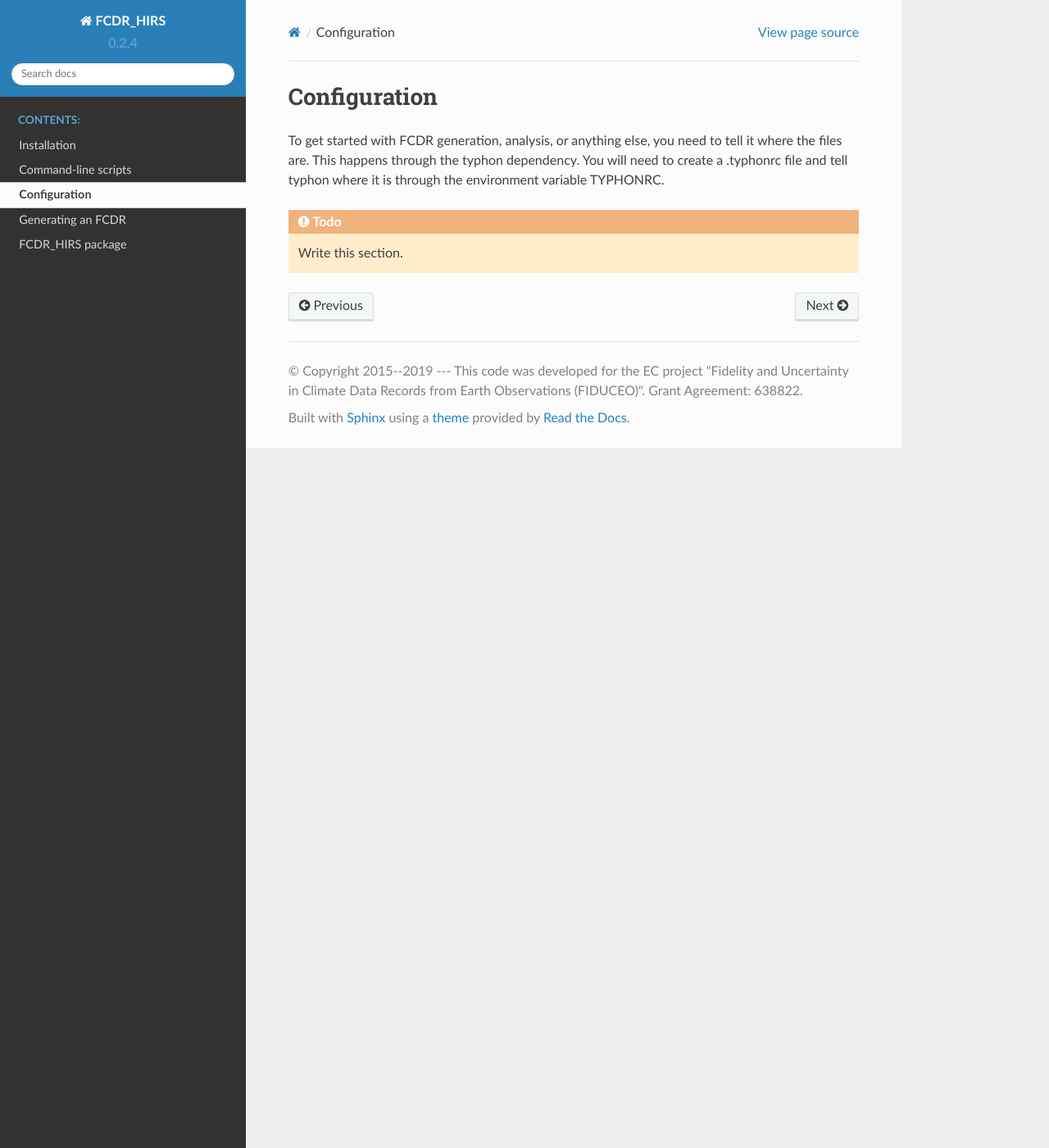
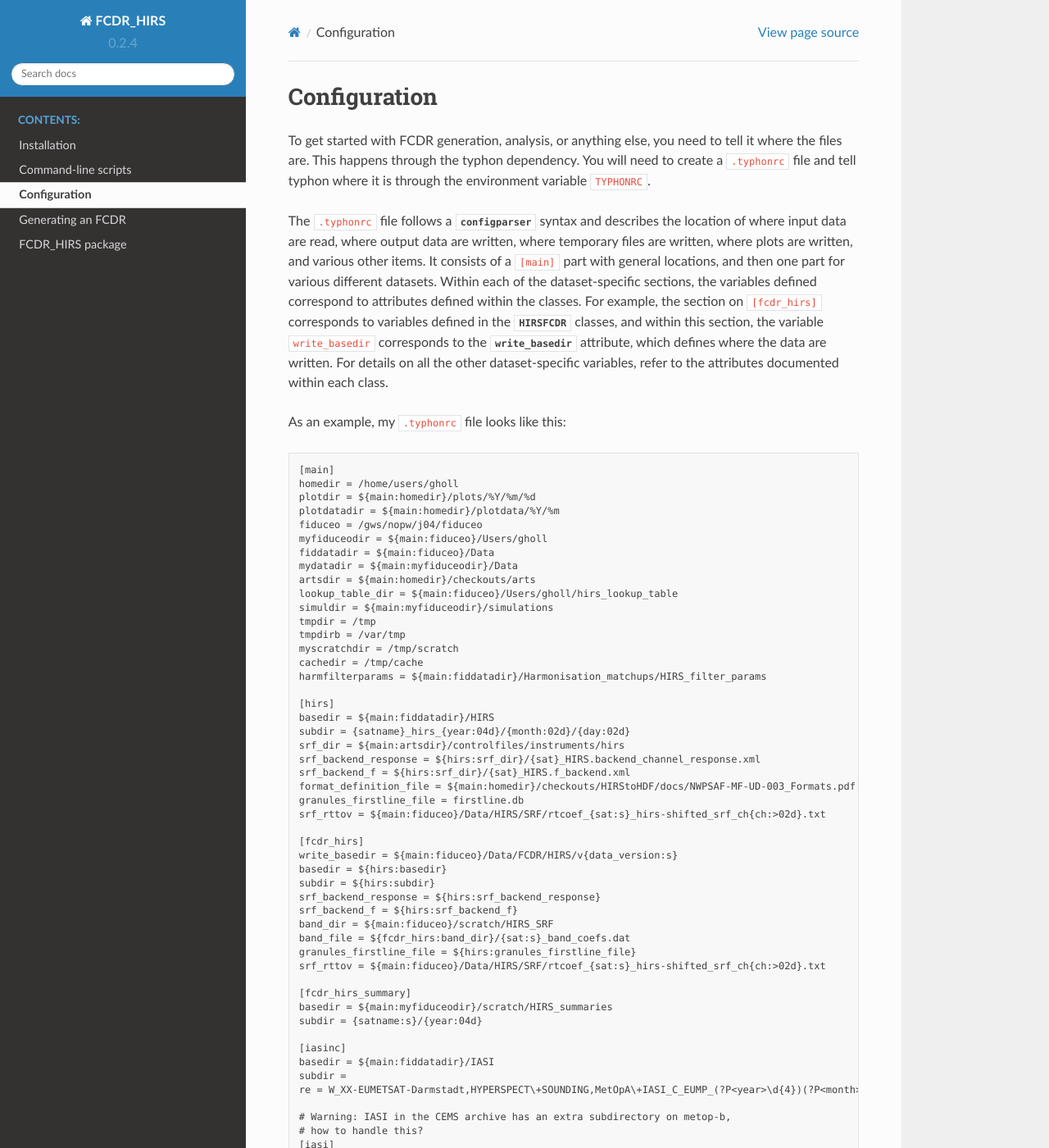
Before and after one commit to FIDUCEO/FCDR_HIRS, a Sphinx documentation site: the page built from doc/configuration.rst, in a window 1280 px wide and 1400 px high. Shown: the whole window at 82% size. Built offline with Sphinx 7.4.7 and the Read the Docs theme 2.0.0, drawn with Linux system fonts in a browser that asks for light colours; pages that are not in the unit, such as notebooks, are missing from menus; some of the changed text lies outside the part shown.

Commit message:
Expand documentation description

```diff
--- a/doc/configuration.rst
+++ b/doc/configuration.rst
@@ -3,9 +3,99 @@ Configuration
 
 To get started with FCDR generation, analysis, or anything else, you
 need to tell it where the files are. This happens through the typhon
-dependency. You will need to create a .typhonrc file and tell typhon
-where it is through the environment variable TYPHONRC.
+dependency. You will need to create a ``.typhonrc`` file and tell typhon
+where it is through the environment variable ``TYPHONRC``.
 
-.. todo::
+The ``.typhonrc`` file follows a :mod:`configparser` syntax and describes
+the location of where input data are read, where output data are written,
+where temporary files are written, where plots are written, and various
+other items.  It consists of a ``[main]`` part with general locations,
+and then one part for various different datasets.  Within each of the
+dataset-specific sections, the variables defined correspond to attributes
+defined within the classes.  For example, the section on ``[fcdr_hirs]``
+corresponds to variables defined in the :class:`~FCDR_HIRS.fcdr.HIRSFCDR`
+classes, and within this section, the variable ``write_basedir``
+corresponds to the :attr:`~FCDR_HIRS.fcdr.HIRSFCDR.write_basedir`
+attribute, which defines where the data are written.  For details on all
+the other dataset-specific variables, refer to the attributes documented
+within each class.
 
-   Write this section.
+As an example, my ``.typhonrc`` file looks like this::
+
+    [main]
+    homedir = /home/users/gholl
+    plotdir = ${main:homedir}/plots/%Y/%m/%d
+    plotdatadir = ${main:homedir}/plotdata/%Y/%m
+    fiduceo = /gws/nopw/j04/fiduceo
+    myfiduceodir = ${main:fiduceo}/Users/gholl
+    fiddatadir = ${main:fiduceo}/Data
+    mydatadir = ${main:myfiduceodir}/Data
+    artsdir = ${main:homedir}/checkouts/arts
+    lookup_table_dir = ${main:fiduceo}/Users/gholl/hirs_lookup_table
+    simuldir = ${main:myfiduceodir}/simulations
+    tmpdir = /tmp
+    tmpdirb = /var/tmp
+    myscratchdir = /tmp/scratch
+    cachedir = /tmp/cache
+    harmfilterparams = ${main:fiddatadir}/Harmonisation_matchups/HIRS_filter_params
+
+    [hirs]
+    basedir = ${main:fiddatadir}/HIRS
+    subdir = {satname}_hirs_{year:04d}/{month:02d}/{day:02d}
+    srf_dir = ${main:artsdir}/controlfiles/instruments/hirs
+    srf_backend_response = ${hirs:srf_dir}/{sat}_HIRS.backend_channel_response.xml
+    srf_backend_f = ${hirs:srf_dir}/{sat}_HIRS.f_backend.xml
+    format_definition_file = ${main:homedir}/checkouts/HIRStoHDF/docs/NWPSAF-MF-UD-003_Formats.pdf
+    granules_firstline_file = firstline.db
+    srf_rttov = ${main:fiduceo}/Data/HIRS/SRF/rtcoef_{sat:s}_hirs-shifted_srf_ch{ch:>02d}.txt
+
+    [fcdr_hirs]
+    write_basedir = ${main:fiduceo}/Data/FCDR/HIRS/v{data_version:s}
+    basedir = ${hirs:basedir}
+    subdir = ${hirs:subdir}
+    srf_backend_response = ${hirs:srf_backend_response}
+    srf_backend_f = ${hirs:srf_backend_f}
+    band_dir = ${main:fiduceo}/scratch/HIRS_SRF
+    band_file = ${fcdr_hirs:band_dir}/{sat:s}_band_coefs.dat
+    granules_firstline_file = ${hirs:granules_firstline_file}
+    srf_rttov = ${main:fiduceo}/Data/HIRS/SRF/rtcoef_{sat:s}_hirs-shifted_srf_ch{ch:>02d}.txt
+
+    [fcdr_hirs_summary]
+    basedir = ${main:myfiduceodir}/scratch/HIRS_summaries
+    subdir = {satname:s}/{year:04d}
+
+    [iasinc]
+    basedir = ${main:fiddatadir}/IASI
+    subdir =
+    re = W_XX-EUMETSAT-Darmstadt,HYPERSPECT\+SOUNDING,MetOpA\+IASI_C_EUMP_(?P<year>\d{4})(?P<month>\d{2})(?P<day>\d{2})(?P<hour>\d{2})(?P<minute>\d{2})(?P<second>\d{2})_\d{5}_eps_o_l1.nc
+
+    # Warning: IASI in the CEMS archive has an extra subdirectory on metop-b,
+    # how to handle this?
+    [iasi]
+    basedir = /neodc/
+    subdir = iasi_{satname}/data/l1c/{year:04d}/{month:02d}
+    re = IASI_xxx_1C_M(?P<satno>\d{2})_(?P<year>\d{4})(?P<month>\d{2})(?P<day>\d{2})(?P<hour>\d{2})(?P<minute>\d{2})(?P<second>\d{2})Z_(?P<year_end>\d{4})(?P<month_end>\d{2})(?P<day_end>\d{2})(?P<hour_end>\d{2})(?P<minute_end>\d{2})(?P<second_end>\d{2})Z_N_O_\d{14}Z\.nat\.gz
+
+    [iasisub]
+    basedir = ${main:fiduceo}/Data/IASI_subset
+    freqfile = ${iasinc:basedir}/frequency.txt
+
+    [hiasi]
+    basedir = ${main:fiduceo}/Data/Matchup_Data/HIRS_IASI
+    freqfile = ${iasinc:basedir}/frequency.txt
+
+    [mhs_l1c]
+    basedir = ${main:fiduceo}/Data/AMSUB_MHS_L1C
+
+    [hirshirs]
+    basedir = ${main:fiduceo}/Users/gholl/data/hirshirs
+
+    [era_interim]
+    basedir = /badc/ecmwf-era-interim/
+
+To process the FCDR, you will need the sections ``[main]``, ``[[hirs]]``,
+and ``[[fcdr_hirs]]``, and you will only need some of the definitions
+within ``[[main]]``.  To analyse summaries (see :ref:`summarise-fcdr`),
+you will also need ``[fcdr_hirs_summary]``.  For some of the other
+analysis scripts, you will also need ``[iasinc]``, ``[iasi]``,
+``[[iasisub]]``, ``[hiasi]``, and ``[hirshirs]]``.
--- a/doc/scripts.rst
+++ b/doc/scripts.rst
@@ -186,6 +186,7 @@ Implemented in :mod:`FCDR_HIRS.analysis.monitor_fcdr`.
     :func: get_parser
     :prog: plot_hirs_fcdr
 
+.. _summarise-fcdr:
 summarise_hirs_fcdr
 ^^^^^^^^^^^^^^^^^^^
 
```
